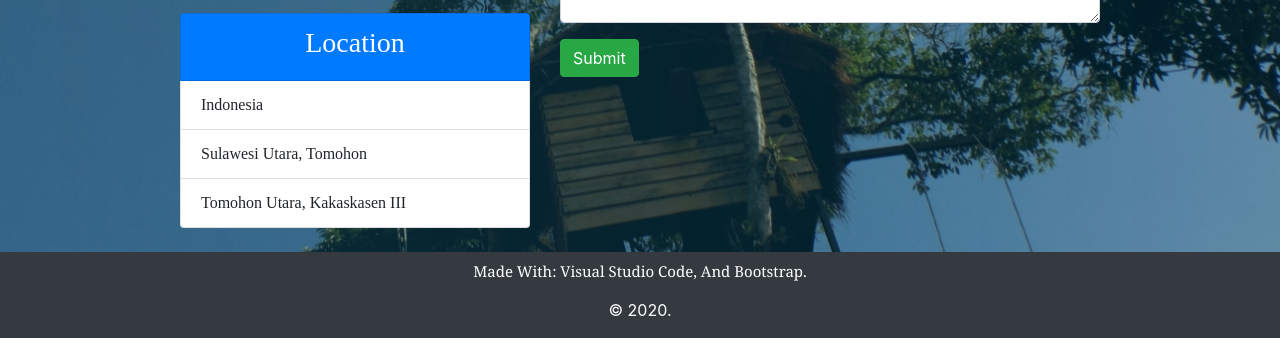
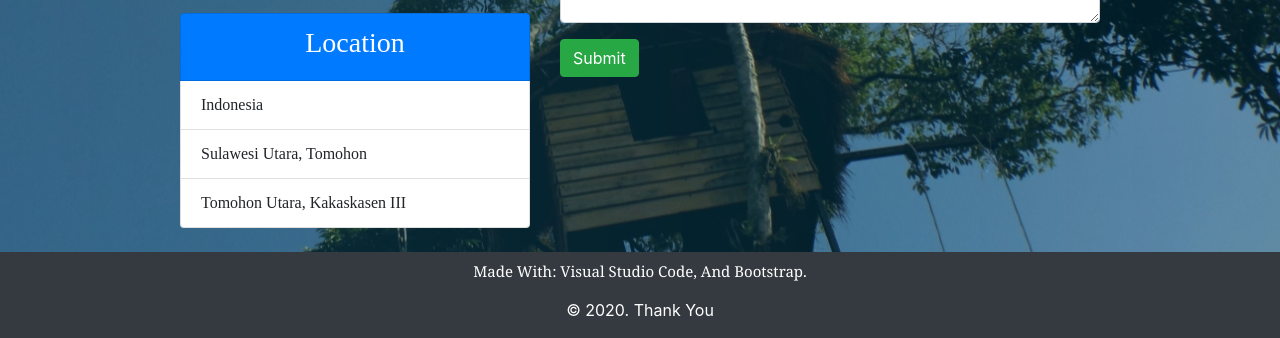
Before and after one commit to aguerowindah18/web-dulu, a plain HTML site: page index.html in a window 1280 px wide. Shown: the part 2075-2413 px from the top of the page. Drawn offline with nearby package versions, Linux system fonts and the light colour scheme.

Commit message:
Menambahkan Teks Thank You Dan Mempublish Di Netlify

```diff
--- a/index.html
+++ b/index.html
@@ -215,7 +215,7 @@
             <div class="row pt-2">
                 <div class="col">
                     <p class="text-center" id="soc">Made With: Visual Studio Code, And Bootstrap.</p>
-                    <p class="text-center">© 2020.</p>
+                    <p class="text-center">© 2020. Thank You</p>
                 </div>
             </div>
         </div>
```
